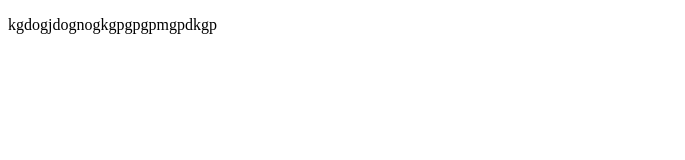
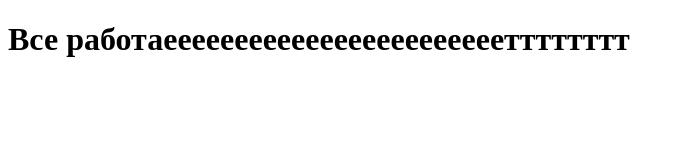
Before and after one commit to OlegMakeew/test, a plain HTML site: page index.html in a window 1280 px wide. Shown: the whole page, without its empty margins (0-685 px from the left). Drawn offline with Linux system fonts and the light colour scheme.

Commit message:
я добавил текст

```diff
--- a/index.html
+++ b/index.html
@@ -7,6 +7,6 @@
     <title>Document</title>
 </head>
 <body>
-    <p>kgdogjdognogkgpgpgpmgpdkgp</p>
+    <h1>Все работаеееееееееееееееееееееееетттттттт</h1>
 </body>
 </html>
```
